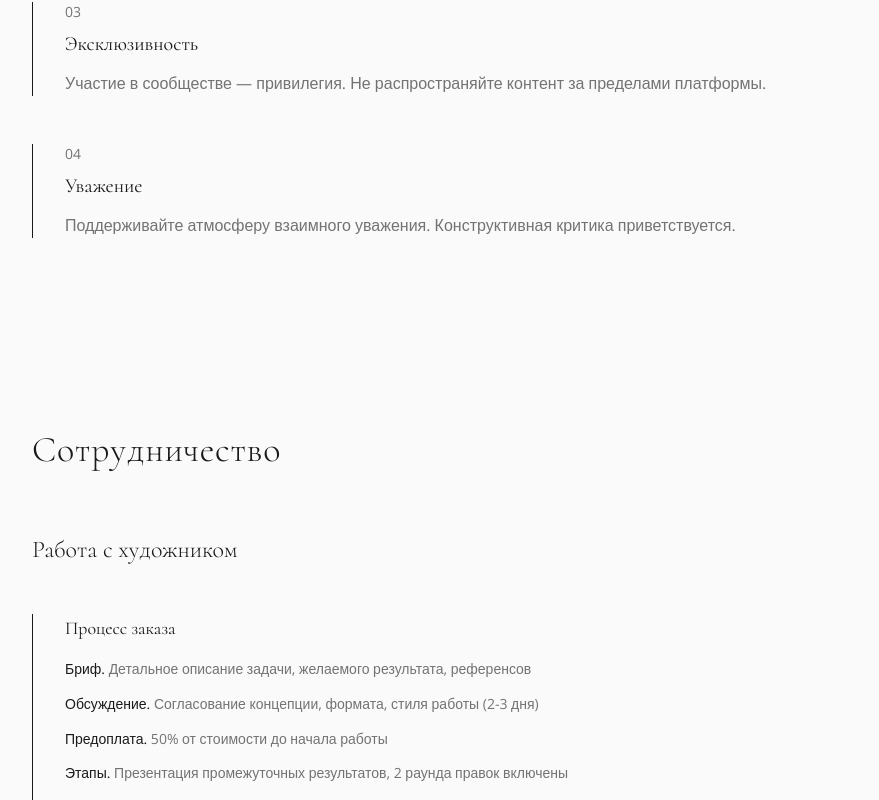
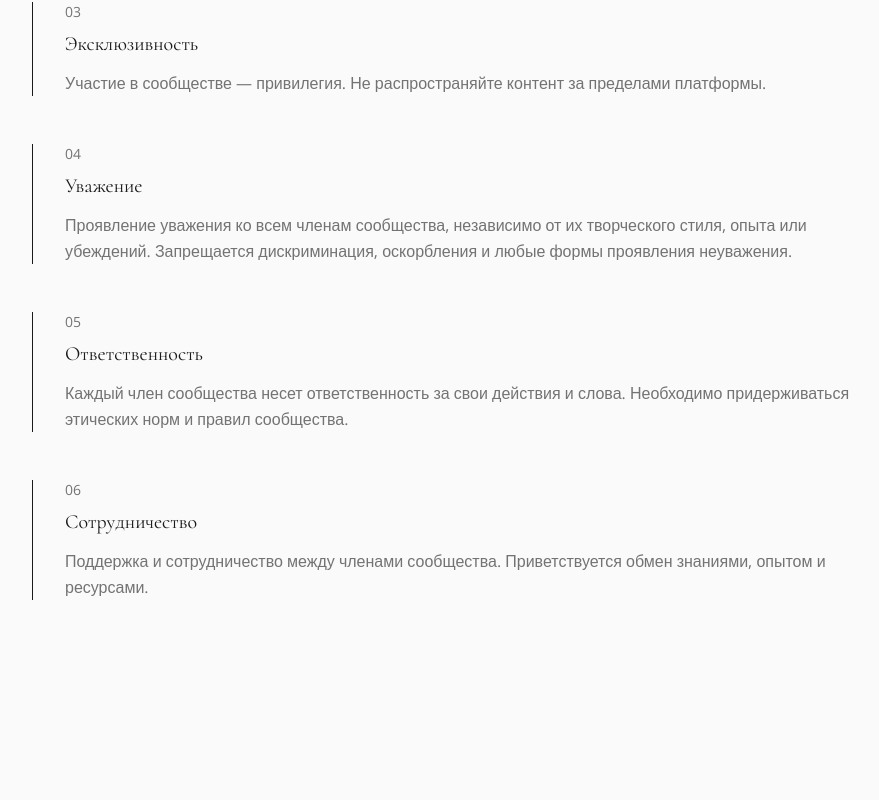
Before and after one commit to pr-poehali-dev/creativity-community-creation, a React (Vite) app: page / in a window 1280 px wide. Shown: the part 540-1340 px from the top of the page, without its empty margins (184-1063 px from the left). Built offline with nearby package versions, Linux system fonts and the light colour scheme.

Commit message:
docs: Добавлены правила сообщества

```diff
--- a/src/pages/Index.tsx
+++ b/src/pages/Index.tsx
@@ -35,7 +35,21 @@ export default function Index() {
               <div className="text-sm text-muted-foreground mb-2">04</div>
               <h3 className="text-xl mb-3">Уважение</h3>
               <p className="text-muted-foreground leading-relaxed">
-                Поддерживайте атмосферу взаимного уважения. Конструктивная критика приветствуется.
+                Проявление уважения ко всем членам сообщества, независимо от их творческого стиля, опыта или убеждений. Запрещается дискриминация, оскорбления и любые формы проявления неуважения.
+              </p>
+            </div>
+            <div className="border-l border-foreground pl-8">
+              <div className="text-sm text-muted-foreground mb-2">05</div>
+              <h3 className="text-xl mb-3">Ответственность</h3>
+              <p className="text-muted-foreground leading-relaxed">
+                Каждый член сообщества несет ответственность за свои действия и слова. Необходимо придерживаться этических норм и правил сообщества.
+              </p>
+            </div>
+            <div className="border-l border-foreground pl-8">
+              <div className="text-sm text-muted-foreground mb-2">06</div>
+              <h3 className="text-xl mb-3">Сотрудничество</h3>
+              <p className="text-muted-foreground leading-relaxed">
+                Поддержка и сотрудничество между членами сообщества. Приветствуется обмен знаниями, опытом и ресурсами.
               </p>
             </div>
           </div>
```
